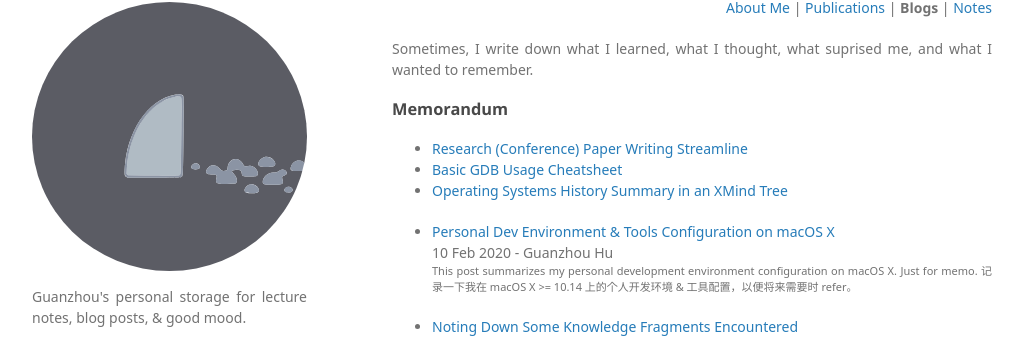
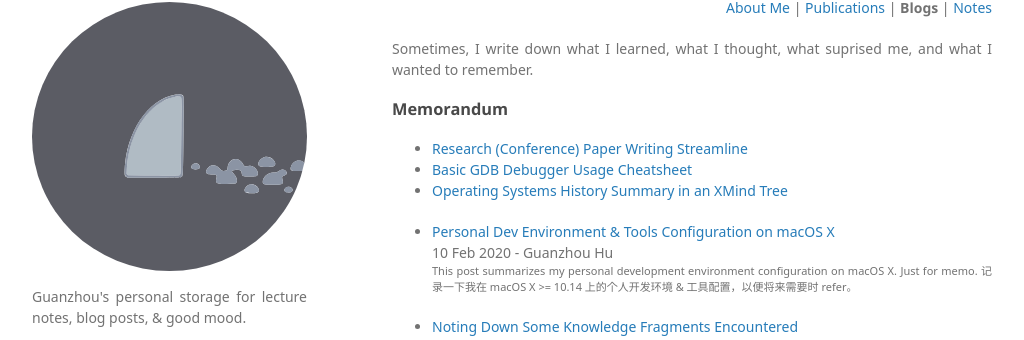
Before and after one commit to josehu07/josehu07.github.io, a Jekyll site: the page built from blogs.md, in a window 1280 px wide and 900 px high. Shown: the part 112-452 px from the top of the window, without its empty margins (128-1152 px from the left). Built offline with Jekyll 4.4.1, drawn with Linux system fonts in a browser that asks for light colours; some web fonts are replaced; a script that is not in the unit is left out.

Commit message:
Minor updates

```diff
--- a/blogs.md
+++ b/blogs.md
@@ -18,7 +18,7 @@ Sometimes, I write down what I learned, what I thought, what suprised me, and wh
 ### Memorandum
 
 - [Research (Conference) Paper Writing Streamline](/assets/file/paper-writing.pdf)
-- [Basic GDB Usage Cheatsheet](/assets/file/gdb-usage.pdf)
+- [Basic GDB Debugger Usage Cheatsheet](/assets/file/gdb-usage.pdf)
 - [Operating Systems History Summary in an XMind Tree](https://www.xmind.net/m/2cpqNJ/)
 
 <ul>
```
